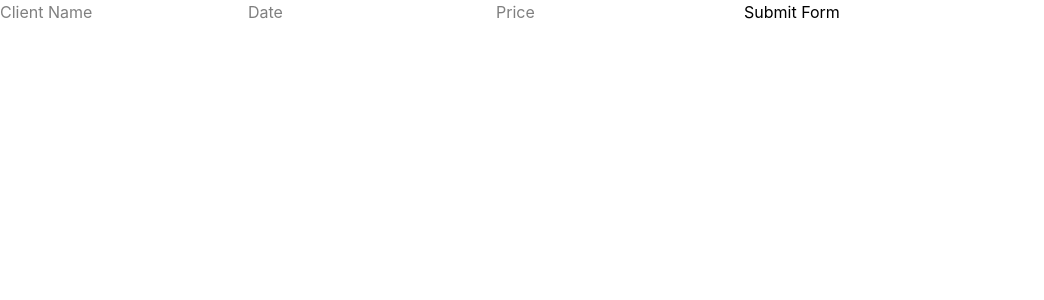
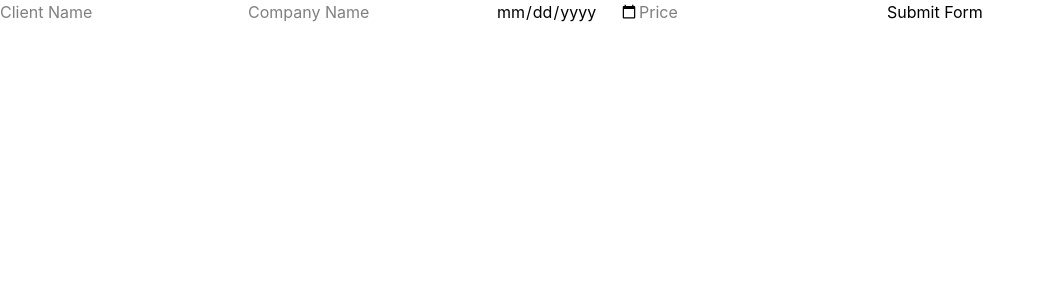
Before and after one commit to Hoss008/invoice-system-for-my-agency, a React app in the folder App/: page / in a window 1280 px wide. Shown: the top 300 px of the page, without its empty margins (0-1044 px from the left). Built offline with nearby package versions, Linux system fonts and the light colour scheme; the HTML template or start-up script is replaced by a standard one.

Commit message:
feat: add company name field to InvoiceForm and update form handling

```diff
--- a/App/src/components/InvoiceForm.jsx
+++ b/App/src/components/InvoiceForm.jsx
@@ -3,6 +3,7 @@ import { useActionState } from "react";
 
 async function actionFunction(previousState, formData) {
   const clientName = formData.get("clientName");
+  const companyName = formData.get("companyName");
   const date = formData.get("date");
   const price = formData.get("price");
 
@@ -16,6 +17,7 @@ async function actionFunction(previousState, formData) {
   return {
     success: true,
     clientName,
+    companyName,
     date,
     price,
   };
@@ -29,7 +31,9 @@ function InvoiceForm() {
       <form action={formAction}>
         <input type="text" placeholder="Client Name" name="clientName" />
 
-        <input type="text" placeholder="Date" name="date" />
+        <input type="text" placeholder="Company Name" name="companyName" />
+
+        <input type="date" placeholder="Date" name="date" />
 
         <input type="number" placeholder="Price" name="price" />
 
@@ -41,8 +45,9 @@ function InvoiceForm() {
       {state?.success && (
         <>
           <p>{state.clientName}</p>
+          <p>{state.companyName}</p>
           <p>{state.date}</p>
-          <p>{state.price}</p>
+          <p>${state.price}</p>
         </>
       )}
     </>
```
